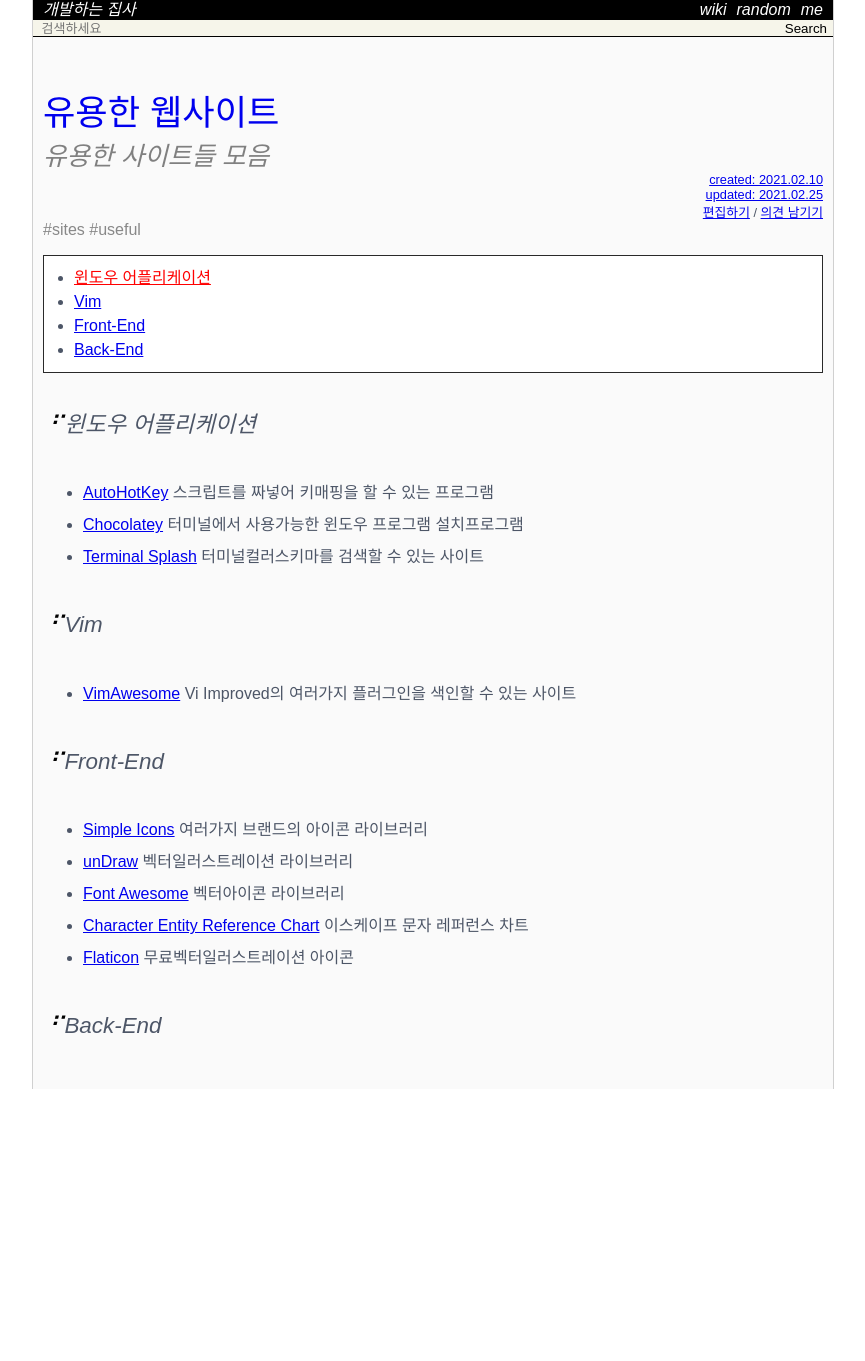
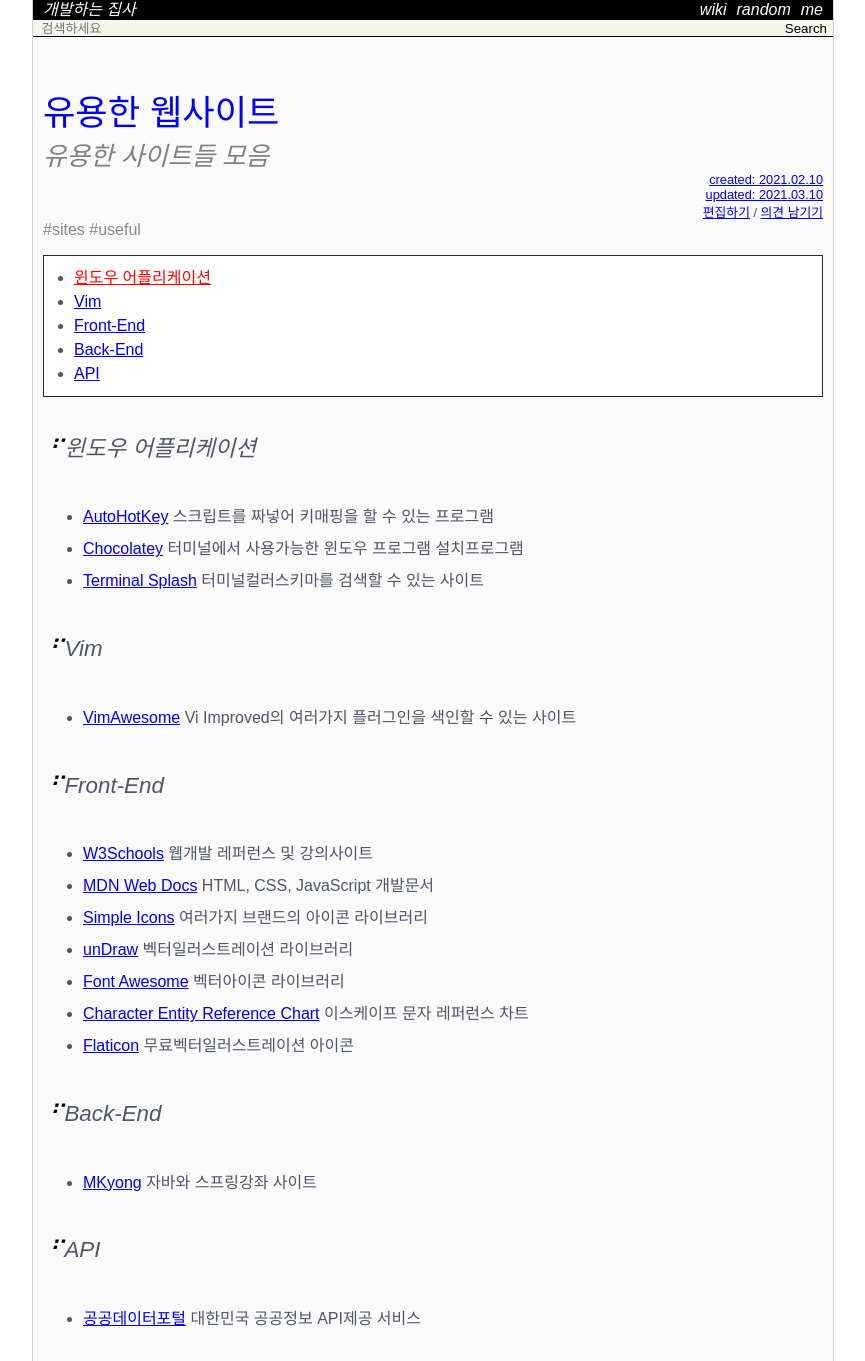
Before and after one commit to Achelous1/achelous1.github.io, a Jekyll site: the page built from _wiki/Useful-sites.md, in a window 1280 px wide. Shown: the whole page, without its empty margins (207-1072 px from the left). Built offline with Jekyll 4.4.1, drawn with Linux system fonts in a browser that asks for light colours; nearby versions of some CDN libraries; some web fonts are replaced; comment, search, counter and statistics services are not loaded; before the commit the page ends 1089 px from its top, so only the background shows below that.

Commit message:
MODIFY wiki post
Modified useful sites

```diff
--- a/_wiki/Useful-sites.md
+++ b/_wiki/Useful-sites.md
@@ -3,7 +3,7 @@
 title   : 유용한 웹사이트
 summary : 유용한 사이트들 모음
 date    : 2021-02-10 17:10:21 +0900
-updated : 2021-02-25 16:12:03 +0900
+updated : 2021-03-10 14:25:19 +0900
 tag     : sites useful
 toc     : true
 public  : true
@@ -22,12 +22,16 @@
 * [VimAwesome](https://vimawesome.com/) Vi Improved의 여러가지 플러그인을 색인할 수 있는 사이트
 
 #### Front-End
+* [W3Schools](https://www.w3schools.com/) 웹개발 레퍼런스 및 강의사이트
+* [MDN Web Docs](https://developer.mozilla.org/en-US/) HTML, CSS, JavaScript 개발문서
 * [Simple Icons](https://simpleicons.org/) 여러가지 브랜드의 아이콘 라이브러리
 * [unDraw](https://undraw.co/illustrations) 벡터일러스트레이션 라이브러리
 * [Font Awesome](https://fontawesome.com/icons?d=gallery) 벡터아이콘 라이브러리
 * [Character Entity Reference Chart](https://dev.w3.org/html5/html-author/charref) 이스케이프 문자 레퍼런스 차트
 * [Flaticon](https://www.flaticon.com/) 무료벡터일러스트레이션 아이콘
 
+#### Back-End
+* [MKyong](https://mkyong.com/) 자바와 스프링강좌 사이트
 
-
-#### Back-End
+#### API
+* [공공데이터포털](https://www.data.go.kr/index.do) 대한민국 공공정보 API제공 서비스
```
Also changed, not shown: _wiki/diary-2021.md (+1 -1 lines).
